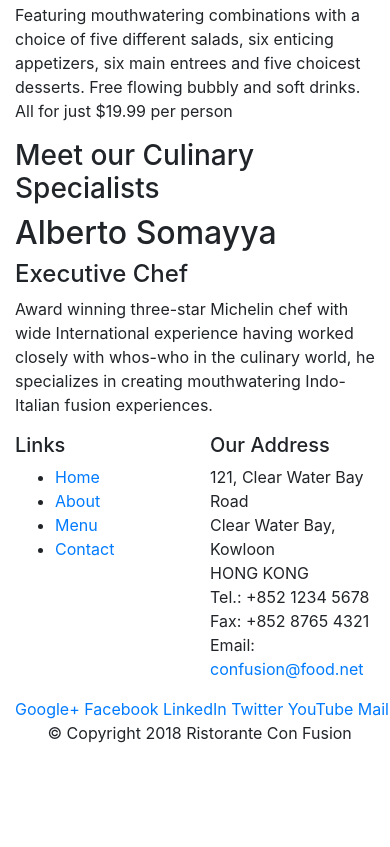
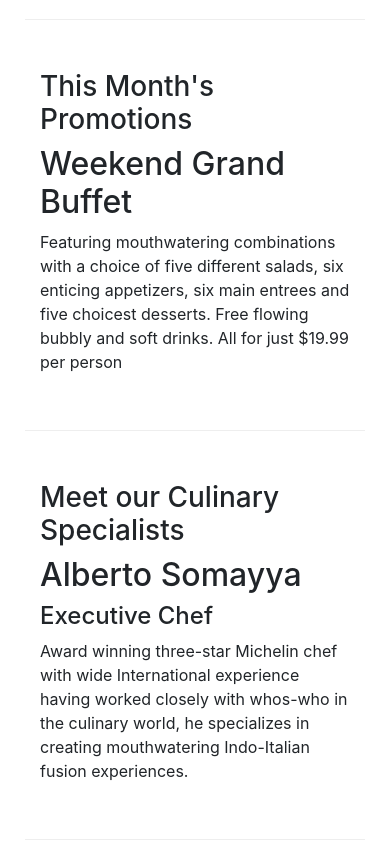
Before and after one commit to anujkumar070/Restaurant_Website, a website: page index.html in a window 390 px wide. Shown: the part 655-1502 px from the top of the page. Before the commit the page ends 1416 px from the top, so only its background shows below. Drawn offline with nearby package versions, Linux system fonts and the light colour scheme.

Commit message:
Bootstrap-Responsive-2-Added CSS

```diff
--- /dev/null
+++ b/css/style.css
@@ -0,0 +1,27 @@
+.row-header{
+    padding:0px auto;
+    margin:0px auto;
+
+}
+.jumbotron{
+    background-color: midnightblue;
+    color:white;
+}
+.row-content{
+    margin:10px;
+    padding-bottom: 40px;
+    padding-top:40px;
+    border-bottom: 1px ridge;
+
+}
+.footer{
+    background-color: midnightblue;
+    color:white;
+    padding-left: 10px;
+    padding-bottom:10px;
+    margin:0px auto;
+}
+.address{
+    padding-top:10px;
+    font-size: 80%;
+}
--- a/index.html
+++ b/index.html
@@ -9,14 +9,15 @@
 
         <!-- Bootstrap CSS -->
         <link rel="stylesheet" href="node_modules/bootstrap/dist/css/bootstrap.min.css">
+        <link  href="css/style.css" rel="stylesheet">
     <title>Ristorante Con Fusion</title>
 </head>
 
 <body>
 
     <header class = "jumbotron">
-        <div class="container">
-            <div class = "row">
+        <div class="container ">
+            <div class ="row row-header">
                 <div class="col-12 col-sm-8">
                     <h1>Ristorante con Fusion</h1>
                     <p>We take inspiration from the World's best cuisines, and create a unique fusion experience. Our lipsmacking creations will tickle your culinary senses!</p>
@@ -28,7 +29,7 @@
     </header>
 
     <div class="container">
-        <div class="row">
+        <div class="row row-content">
             <div class="col-12 col-sm-6">
                 <h3>Our Lipsmacking Culinary Creations</h3>
             </div>
@@ -39,7 +40,7 @@
         </div>
 
 
-        <div class="row">
+        <div class="row row-content align-items-center">
             <div class="col-12 col-sm-6 order-sm-last">
                 <h3>This Month's Promotions</h3>
             </div>
@@ -49,7 +50,7 @@
             </div>
         </div>
 
-        <div class="row">
+        <div class="row row-content align-items-center">
             <div class="col-12 col-sm-6">
                 <h3>Meet our Culinary Specialists</h3>
             </div>
@@ -61,19 +62,19 @@
         </div>
     </div>
 
-    <footer>
+    <footer class="footer">
         <div class="container">
-            <div class="row">
+            <div class="row align-items-center">
                 <div class="col-6 col-sm-3">
                     <h5>Links</h5>
-                    <ul>
+                    <ul class="list-unstyled">
                         <li><a href="#">Home</a></li>
                         <li><a href="#">About</a></li>
                         <li><a href="#">Menu</a></li>
                         <li><a href="#">Contact</a></li>
                     </ul>
                 </div>
-                <div class="col-6 col-sm-5">
+                <div class="col-6 col-sm-5  address">
                     <h5>Our Address</h5>
                     <address>
 		              121, Clear Water Bay Road<br>
@@ -84,8 +85,8 @@
 		              Email: <a href="mailto:confusion@food.net">confusion@food.net</a>
 		           </address>
                 </div>
-                <div class="col-auto col-sm-4">
-                    <div>
+                <div class="col-auto col-sm-4 ">
+                    <div class="text-center">
                         <a href="http://google.com/+">Google+</a>
                         <a href="http://www.facebook.com/profile.php?id=">Facebook</a>
                         <a href="http://www.linkedin.com/in/">LinkedIn</a>
@@ -95,8 +96,8 @@
                     </div>
                 </div>
            </div>
-           <div class="row">
-                <div class="col-auto offset-1">
+           <div class="row justify-content-center">
+                <div class="col-auto offset-1 ">
                     <p>© Copyright 2018 Ristorante Con Fusion</p>
                 </div>
            </div>
```
